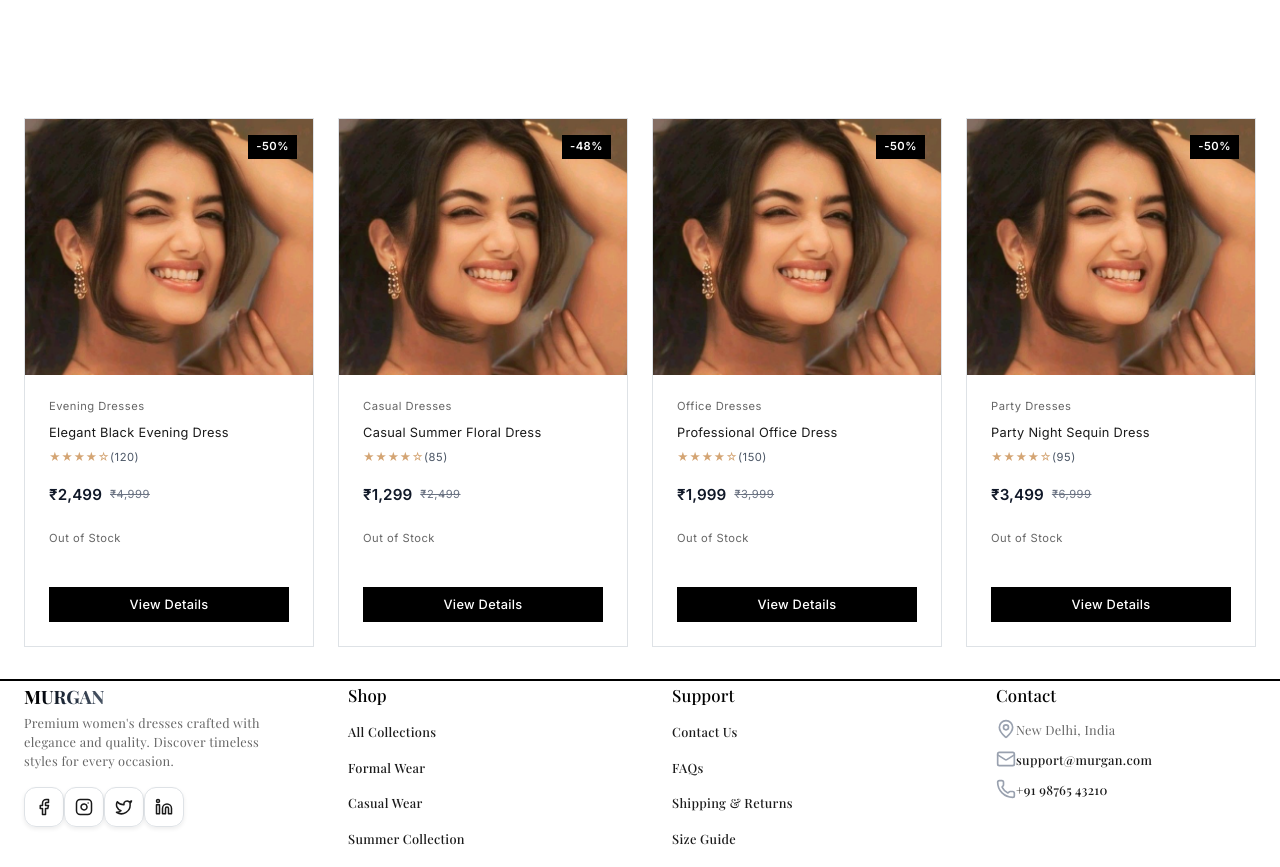
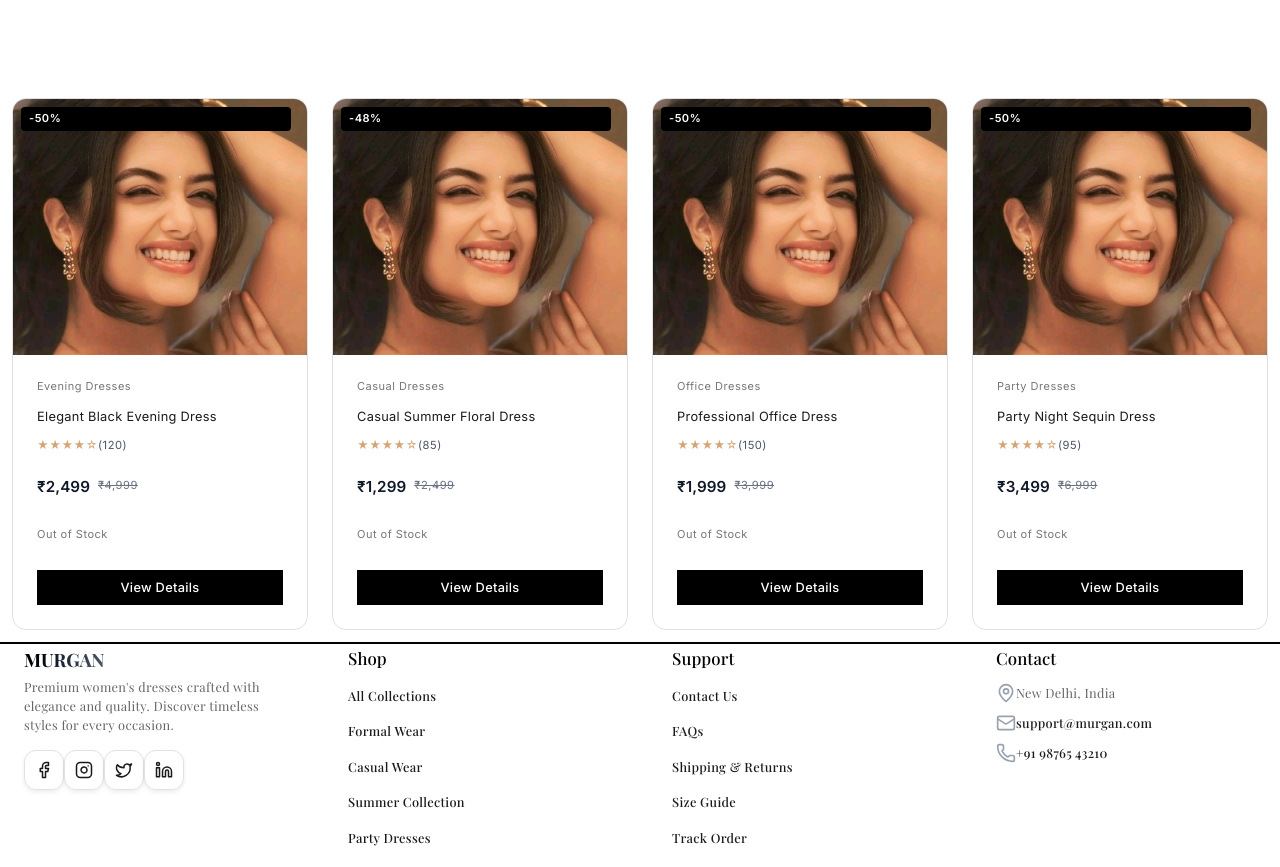
Before and after one commit to rcg69/murgan-ui, a Next.js app: page /products in a window 1280 px wide. Shown: the part 940-1807 px from the top of the page. Built offline with nearby package versions, Linux system fonts and the light colour scheme.

Commit message:
products -grid updated

```diff
--- a/src/components/ProductCard.jsx
+++ b/src/components/ProductCard.jsx
@@ -22,16 +22,16 @@ export default function ProductCard({ product }) {
   };
 
   return (
-    <div className="bg-white border border-[#e8e8e8] overflow-hidden hover:shadow-lg transition-shadow duration-300 flex flex-col h-full">
+    <div className="pg-product-card bg-white border border-[#e8e8e8] overflow-hidden hover:shadow-lg transition-shadow duration-300 flex flex-col h-full">
       {/* Image Container */}
-      <Link href={`/products/${product.categorySlug}/${product.slug}`} className="relative overflow-hidden bg-[#f5f5f5] h-64 flex items-center justify-center group">
+      <Link href={`/products/${product.categorySlug}/${product.slug}`} className="pg-product-card-image-wrapper relative overflow-hidden bg-[#f5f5f5] h-64 flex items-center justify-center group">
         <img
           src={product.image}
           alt={product.name}
-          className="w-full h-full object-cover group-hover:scale-105 transition-transform duration-300"
+          className="pg-product-card-image w-full h-full object-cover group-hover:scale-105 transition-transform duration-300"
         />
         {discount > 0 && (
-          <div className="absolute top-4 right-4 bg-black text-white px-2 py-1 text-xs font-semibold">
+          <div className="pg-product-card-badge absolute top-4 right-4 bg-black text-white px-2 py-1 text-xs font-semibold">
             -{discount}%
           </div>
         )}
@@ -48,7 +48,7 @@ export default function ProductCard({ product }) {
       </Link>
 
       {/* Content Container */}
-      <div className="p-4 flex-grow flex flex-col">
+      <div className="pg-product-card-content p-4 flex-grow flex flex-col">
         {/* Category */}
         <p className="text-xs text-gray-500 mb-2 tracking-wide">{product.category}</p>
 
--- a/src/components/ProductGrid.jsx
+++ b/src/components/ProductGrid.jsx
@@ -12,7 +12,7 @@ export default function ProductGrid({ products, loading = false }) {
 
   if (loading) {
     return (
-      <div className="product-grid" style={{ padding: '32px 24px' }}>
+      <div className="pg-product-grid" style={{ padding: '32px 24px' }}>
         {[...Array(8)].map((_, i) => (
           <div key={i} className="bg-gray-200 h-96 animate-pulse border border-[#e8e8e8] rounded-xl"></div>
         ))}
@@ -29,7 +29,7 @@ export default function ProductGrid({ products, loading = false }) {
   }
 
   return (
-    <div className="product-grid">
+    <div className="pg-product-grid">
       {displayProducts.map((product) => (
         <ProductCard key={product.id} product={product} />
       ))}
--- a/src/styles/FilterModel.css
+++ b/src/styles/FilterModel.css
@@ -153,3 +153,81 @@
     opacity: 1;
   }
 }
+@media (max-width: 768px) {
+
+  /* Overlay */
+  .filter-overlay {
+    align-items: flex-end;
+  }
+
+  /* Modal */
+  .filter-modal {
+    width: 100vw;
+    min-height: 85vh;
+    border-radius: 28px 28px 0 0;
+    padding: 28px 22px 24px;
+    animation: slideUpMobile 0.45s ease;
+  }
+
+  /* Header */
+  .filter-header {
+    margin-bottom: 30px;
+  }
+
+  .filter-header h2 {
+    font-size: 1.7rem;
+  }
+
+  .filter-header p {
+    font-size: 0.9rem;
+  }
+
+  /* Content → Single column */
+  .filter-content {
+    grid-template-columns: 1fr;
+    gap: 28px;
+  }
+
+  /* Labels */
+  .filter-block label {
+    font-size: 0.85rem;
+    margin-bottom: 10px;
+  }
+
+  /* Chips */
+  .chip {
+    padding: 10px 18px;
+    font-size: 0.85rem;
+  }
+
+  .size-chip {
+    min-width: 56px;
+  }
+
+  /* Price labels */
+  .price-labels {
+    font-size: 0.8rem;
+  }
+
+  /* Actions → Sticky bottom */
+  .filter-actions {
+    position: sticky;
+    bottom: 0;
+    margin-top: 30px;
+    padding-top: 16px;
+    background: linear-gradient(
+      to top,
+      rgba(255,255,255,1),
+      rgba(255,255,255,0.9),
+      rgba(255,255,255,0)
+    );
+    gap: 16px;
+  }
+
+  .btn-primary,
+  .btn-secondary {
+    width: 100%;
+    padding: 14px;
+    font-size: 0.9rem;
+  }
+}
--- a/src/styles/Hero.css
+++ b/src/styles/Hero.css
@@ -79,3 +79,11 @@
     animation: hero-marquee-rtl 12s linear infinite;
   }
 }
+@media (max-width: 768px) {
+  .hero,
+  .hero video,
+  .hero img {
+    height: 45vh !important; /* 🔥 controlled height */
+    min-height: 45vh;
+  }
+}
--- a/src/styles/ProductGrid.css
+++ b/src/styles/ProductGrid.css
@@ -1,102 +1,145 @@
-/* ProductGrid.css - Responsive grid and card styling */
+/* ===============================
+   PRODUCT GRID – CLEAN & COMPACT (unique names)
+================================ */
 
-.product-grid {
+.pg-product-grid {
   display: grid;
-  grid-template-columns: repeat(1, 1fr);
-  gap: 1.5rem;
-  padding: 2rem 1.5rem;
-  /* 2rem top/bottom, 1.5rem left/right */
+  grid-template-columns: repeat(2, 1fr);
+  gap: 12px;
+  padding: 12px;
 }
 
-@media (min-width: 640px) {
-  .product-grid {
-    grid-template-columns: repeat(2, 1fr);
+/* Desktop scaling */
+@media (min-width: 1024px) {
+  .pg-product-grid {
+    grid-template-columns: repeat(3, 1fr);
+    gap: 24px;
   }
 }
-
-@media (min-width: 1024px) {
-  .product-grid {
-    grid-template-columns: repeat(3, 1fr);
-  }
-}
-
 @media (min-width: 1280px) {
-  .product-grid {
+  .pg-product-grid {
     grid-template-columns: repeat(4, 1fr);
   }
 }
 
-.product-card {
+/* ===============================
+   PRODUCT CARD (unique)
+================================ */
+
+.pg-product-card {
   background: #fff;
-  border: 1px solid #e8e8e8;
-  border-radius: 1rem;
+  border: 1px solid #e6e6e6;
+  border-radius: 14px;
   overflow: hidden;
   display: flex;
   flex-direction: column;
-  transition: box-shadow 0.3s;
-  height: 100%;
-}
-.product-card:hover {
-  box-shadow: 0 4px 24px 0 rgba(0,0,0,0.08);
 }
 
-.product-card-image {
+/* ===============================
+   IMAGE (REDUCED HEIGHT)
+================================ */
+
+.pg-product-card-image-wrapper {
+  position: relative;
   width: 100%;
-  aspect-ratio: 1/1;
-  object-fit: cover;
-  background: #f5f5f5;
 }
 
-.product-card-content {
-  padding: 1rem;
+.pg-product-card-image {
+  width: 100%;
+  aspect-ratio: 1 / 1.2; /* 🔥 shorter than 4/5 */
+  object-fit: cover;
+  background: #f2f2f2;
+}
+
+/* Discount badge – FIXED, NO OVERLAP */
+.pg-product-card-badge {
+  position: absolute;
+  top: 8px;
+  left: 8px;
+  background: #000;
+  color: #fff;
+  font-size: 11px;
+  font-weight: 600;
+  padding: 3px 7px;
+  border-radius: 4px;
+}
+
+/* ===============================
+   CONTENT – REDUCED SPACING
+================================ */
+
+.pg-product-card-content {
+  padding: 10px 10px 12px;
   display: flex;
   flex-direction: column;
-  flex: 1;
+  gap: 4px; /* 🔥 tight spacing */
 }
 
-.product-card-title {
-  font-size: 1rem;
-  font-weight: 400;
-  margin-bottom: 0.5rem;
-  color: #222;
-  min-height: 2.5em;
+/* Category */
+.pg-product-card-content p {
+  font-size: 11px;
+  color: #777;
+  margin: 0;
 }
 
-.product-card-prices {
+/* Product name – NO OVERFLOW */
+.pg-product-card-title {
+  font-size: 14px;
+  font-weight: 500;
+  color: #111;
+  line-height: 1.25;
+  margin: 0;
+  max-height: 2.6em;
+  overflow: hidden;
+}
+
+/* Rating */
+.pg-product-card-icons {
   display: flex;
   align-items: center;
-  gap: 0.5rem;
-  margin-bottom: 0.5rem;
-}
-.product-card-price {
-  font-weight: 600;
-  color: #222;
-}
-.product-card-oldprice {
-  text-decoration: line-through;
-  color: #888;
-  font-size: 0.9em;
+  gap: 3px;
+  margin: 2px 0;
 }
 
-.product-card-icons {
+/* ===============================
+   PRICE – COMPACT
+================================ */
+
+.pg-product-card-prices {
   display: flex;
   align-items: center;
-  gap: 0.75rem;
-  margin-top: 0.5rem;
-}
-.product-card-icon {
-  display: flex;
-  align-items: center;
-  font-size: 0.95em;
-  color: #444;
-  gap: 0.25rem;
+  gap: 6px;
+  margin-top: 2px;
 }
 
-@media (max-width: 480px) {
-  .product-card-content {
-    padding: 0.75rem;
-  }
-  .product-card-title {
-    font-size: 0.95rem;
-  }
+.pg-product-card-price {
+  font-size: 15px;
+  font-weight: 600;
+  color: #111;
 }
+
+.pg-product-card-oldprice {
+  font-size: 12px;
+  color: #888;
+  text-decoration: line-through;
+}
+
+/* Stock */
+.pg-product-card-content .text-gray-400 {
+  font-size: 12px;
+  margin-top: 2px;
+}
+
+/* ===============================
+   CTA – SMALLER & TIGHT
+================================ */
+
+.product-card-btn {
+  margin-top: 6px;
+  padding: 8px;
+  background: #000;
+  color: #fff;
+  border: none;
+  font-size: 13px;
+  border-radius: 4px;
+}
--- a/src/styles/custom.css
+++ b/src/styles/custom.css
@@ -118,8 +118,8 @@ li {
   background-color: #efefef;
 }
 
-/* Card Styles */
-.product-card {
+/* Card Styles (unique prefix) */
+.pg-product-card {
   background: white;
   border-radius: 0;
   overflow: hidden;
@@ -127,7 +127,7 @@ li {
   border: 1px solid var(--border-light);
 }
 
-.product-card:hover {
+.pg-product-card:hover {
   box-shadow: 0 8px 24px rgba(0, 0, 0, 0.08);
 }
 
```
Also changed, not shown: 1 other file (tests, documents, lock files or other folders).
